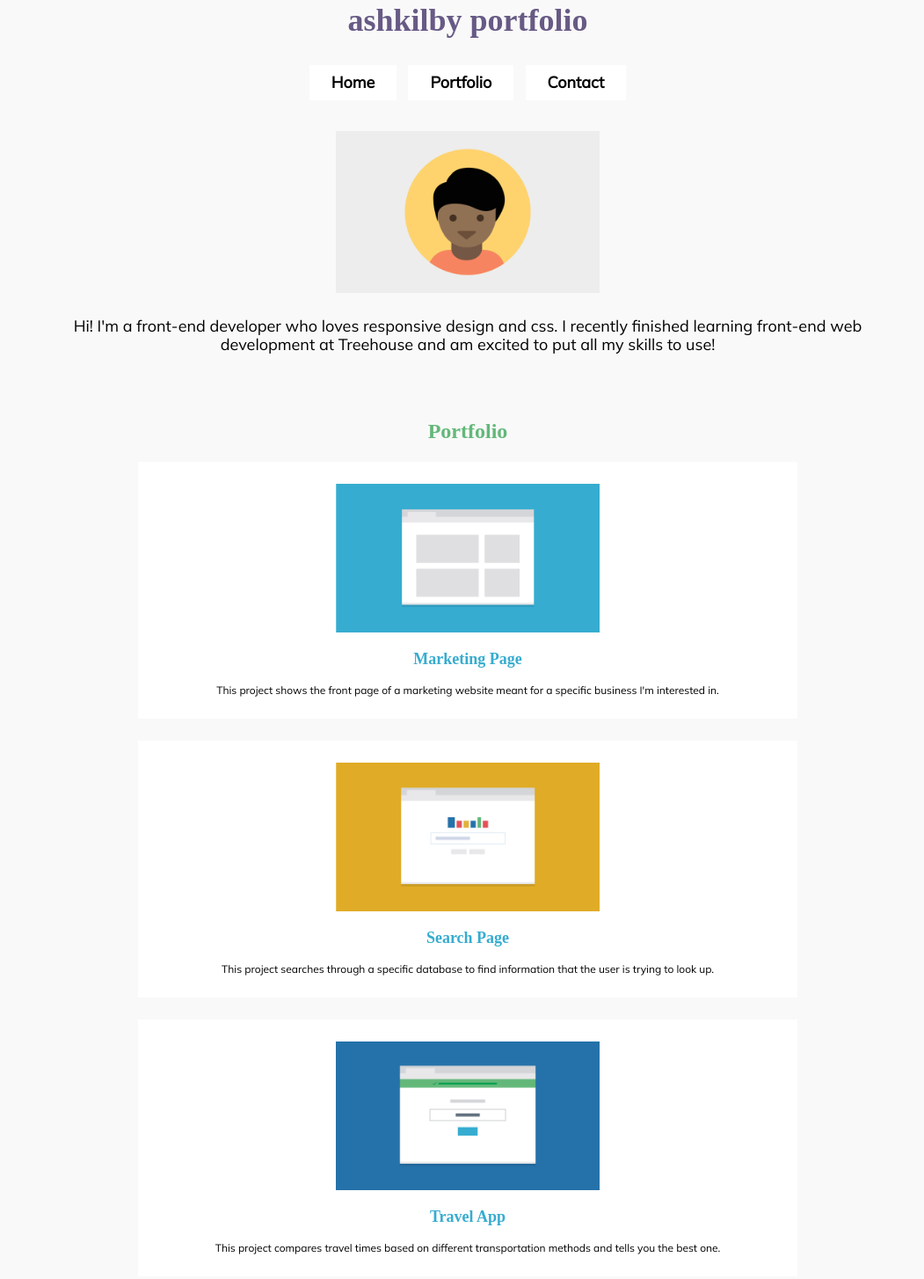
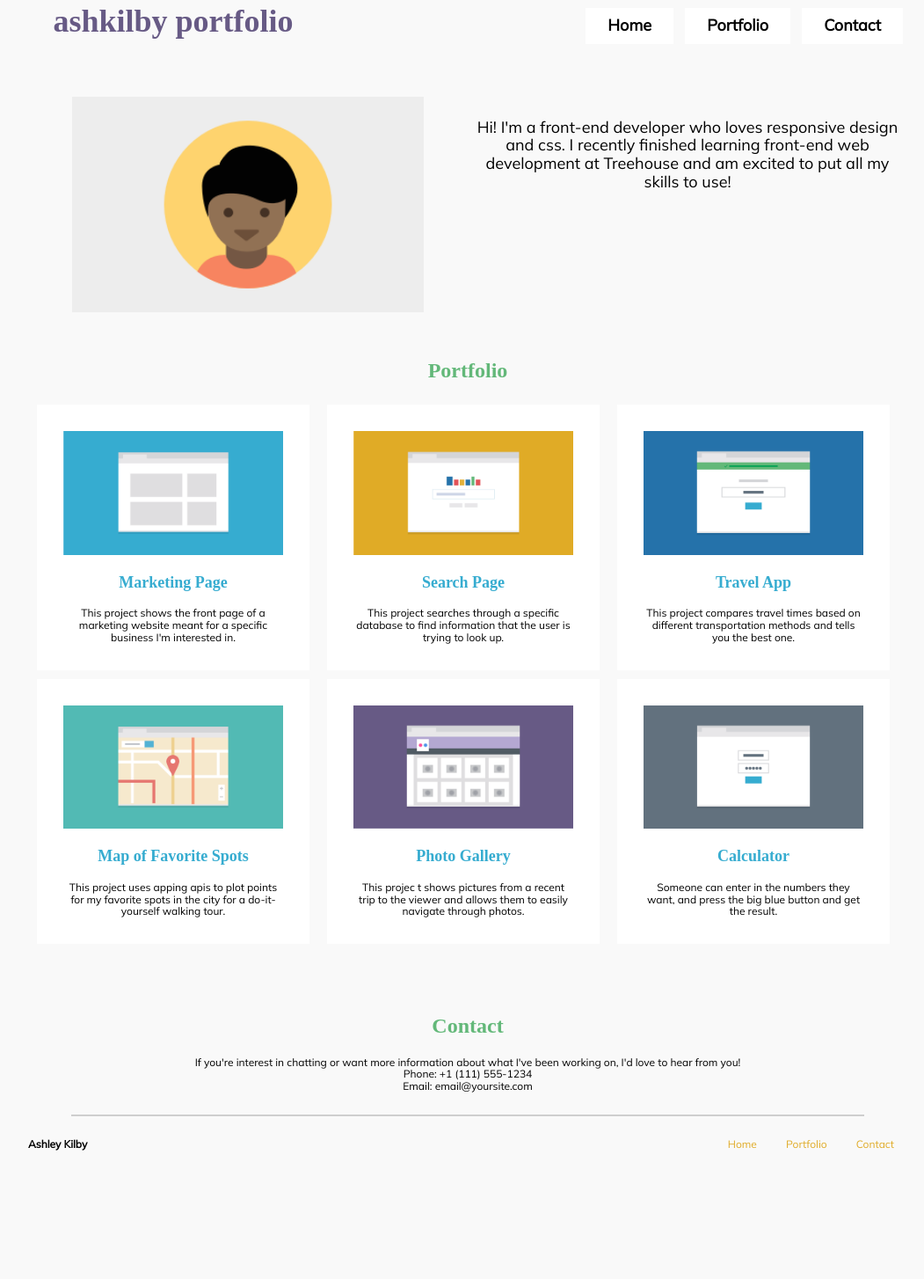
Before and after one commit to ashkilby/TechDegree---Project-2, a plain HTML site: page index.html in a window 1280 px wide. Shown: the part 36-1490 px from the top of the page at 88% size, without its empty margins (108-1159 px from the left). After the commit the page ends 1384 px from the top, so only its background shows below. Drawn offline with Linux system fonts and the light colour scheme; a web font is replaced by a local one.

Commit message:
tablet finalized, desktop done

```diff
--- a/index.html
+++ b/index.html
@@ -85,7 +85,12 @@
 			<hr>
 			<div id="footAlt">
 				<p>Ashley Kilby</p>
-				<a href="#">Back to top</a>
+				<a id="top" href="#">Back to top</a>
+				<ul id="footNav">
+					<li><a href="#home">Home</a></li>
+					<li><a href="#main">Portfolio</a></li>
+					<li><a href="#contact">Contact</a></li>
+				</ul>
 			</div>
 		</div>
 	</footer>
--- a/styles/style.css
+++ b/styles/style.css
@@ -40,11 +40,17 @@ h3{
 }
 
 /*header*/
+#home {
+    margin: 25px 0;
+}
 #logo, #nav{
 	display: block;
 	margin: 0 auto;
 	text-align: center;
 	padding: 0;
+}
+#logo h1{
+	margin: 0;
 }
 #nav li {
 	list-style: none;
@@ -72,22 +78,19 @@ h3{
 }
 #bannerLeft img {
 	width: 100%;
-	max-width: 300px;
+	max-width: 400px;
 }
 
 /*body*/
 #portfolio {
 	text-align: center;
 }
-.card{
+.card {
 	width: 70%;
 	max-width: 700px;
-	margin: 0 auto;
+	margin: 5px auto;
 	background: #fff;
-	padding: 25px;
-}
-.card + .card{
-	margin-top:25px;
+	padding: 3%;
 }
 .card img {
 	width: 100%;
@@ -107,11 +110,15 @@ h3{
 	text-align: left;
 	font-weight: bold;
 }
-#footAlt a{
+#top {
 	float: right;
 	width: 50%;
 	text-align: right;
 	font-weight: bold;
+	display: inline-block;
+}
+#footNav{
+	display: none;
 }
 
 /*resizing*/
@@ -128,4 +135,42 @@ h3{
 	#nav li a {
 		display: inline-block;
 	}
+	#bannerLeft, #bannerRight{
+		float: left;
+		width: 50%;
+	}
+	.card {
+		float: left;
+		width: 42%;
+		margin: 5px 1%;
+	}
+	#top{
+		display: none;
+	}
+	#footNav {
+		display: inline-block;
+		padding: 0;
+		margin: 0;
+		float: right;
+	}
+	#footNav li {
+		list-style: none;
+		display: inline-block;
+		padding: 0 15px;
+	}
 }
+
+@media (min-width: 1024px) {
+	#logo{
+		float: left;
+		width: 33%
+	}
+	#nav{
+		float: right;
+		width: 67%;
+		text-align: right;
+	}
+	.card{
+		width: 25%;
+	}
+}
```
